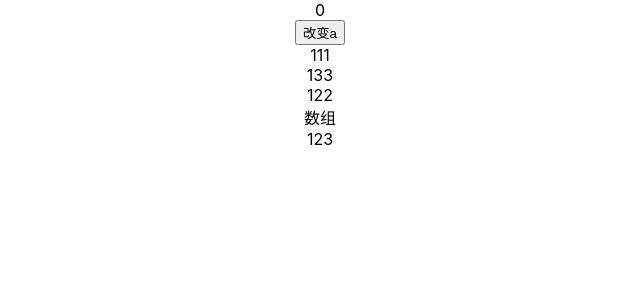
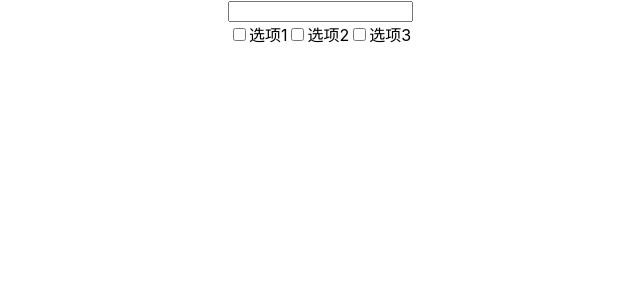
Before and after one commit to yanyong-code/react-leanrn, a React (Create React App) app: page / in a window 1280 px wide. Shown: the top 300 px of the page, without its empty margins (320-960 px from the left). Built offline with nearby package versions, Linux system fonts and the light colour scheme.

Commit message:
表单绑定

```diff
--- a/src/App.js
+++ b/src/App.js
@@ -7,46 +7,37 @@ class App extends React.PureComponent {
 
     // 定义响应式数据
     state = {
-    a: 0,
-    obj : {
-      c1: 111,
-      c2: 133,
-      c3: 122
-    },
-    arr: [1,2,3]
+        inputValue: ""
     }
 
-  changeVal() {
-    this.state.a = this.state.a + 1;
-    // setState方法是异步执行的，如果需要获取到结果可以在第二个参数中写回调函数
-    this.state.arr.push(4)
-    // 数组和对象-》 判断是否改变 -》 内存地址判断的
-    this.setState({
-     arr: this.state.arr
-    }, () => {
-      console.log(this.state.arr)
-    })
-  }
+
     render() {
         return <div className="App">
+            <input value={this.state.inputValue} onInput={(e) => {
+                this.setState({
+                    inputValue: e.target.value
+                })
+                console.log(e.target.value)
+            }}/>
+
             <div>
-        {this.state.a}
-      </div>
-      <button onClick={this.changeVal.bind(this)}>改变a</button>
-      <div>
-        {this.state.obj.c1}
-      </div>
-      <div>
-        {this.state.obj.c2}
-      </div>
-      <div>
-        {this.state.obj.c3}
-      </div>
-      数组
-      <div>
-        {this.state.arr}
+                <input type="checkbox" name="choose" value="c1" onChange={(e) => {
+                    console.log(e.target.value)
+                    console.log(e.target.checked)
+                }}/>选项1
+                <input type="checkbox" name="choose" value="c2" onChange={(e) => {
+                    console.log(e.target.value)
+                    console.log(e.target.checked)
+
+                }}/>选项2
+                <input type="checkbox" name="choose" value="c3" onChange={(e) => {
+                    console.log(e.target.value)
+                    console.log(e.target.checked)
+
+                }}/>选项3
             </div>
         </div>
     }
 }
+
 export default App;
```
Lines whose indentation alone changed are shown as unchanged.
